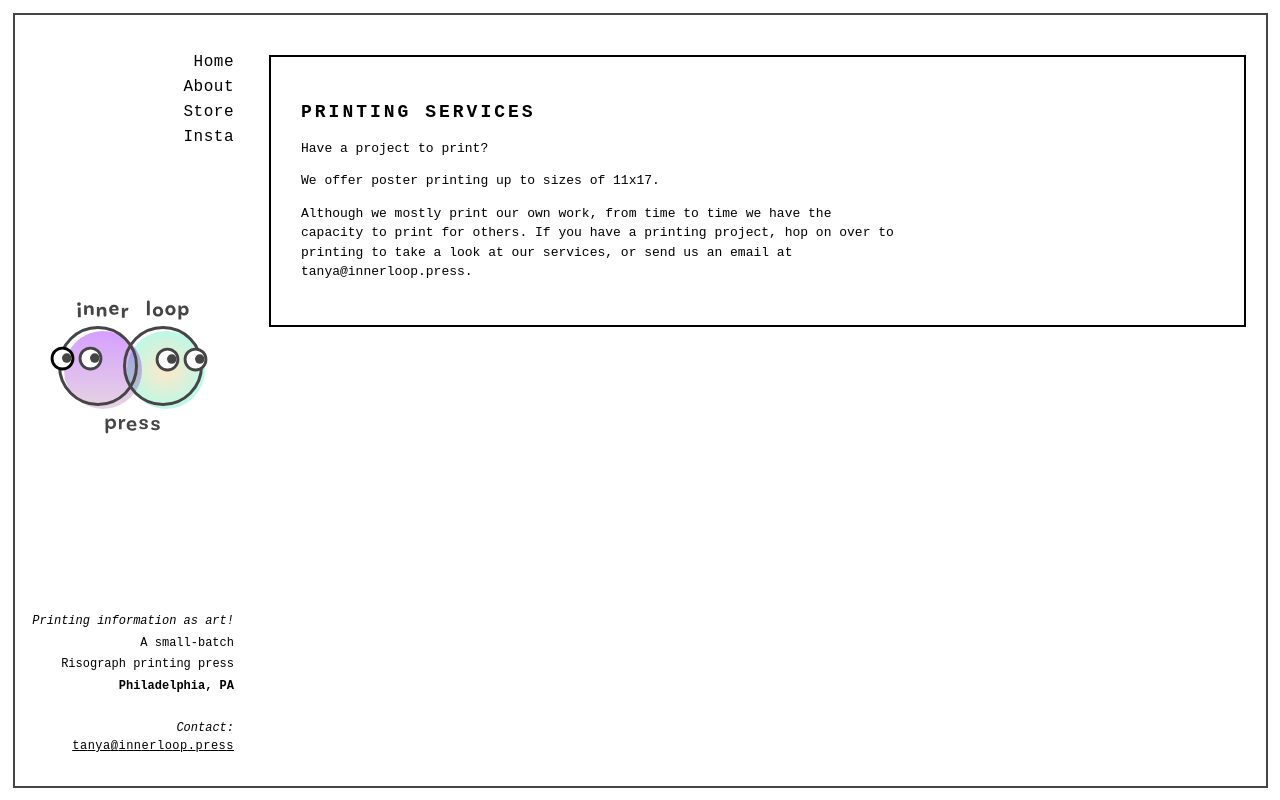
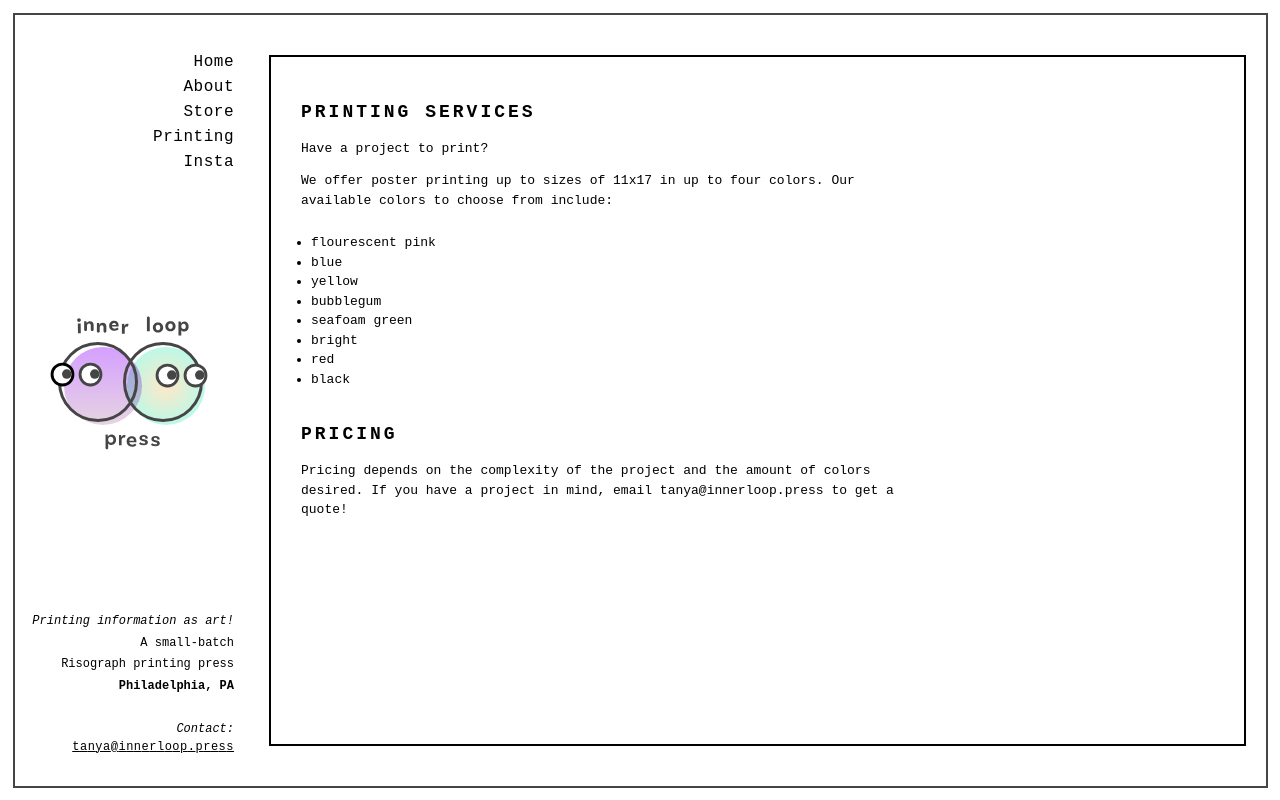
Before and after one commit to tanyabrassie/inner-loop-next, a Next.js app: page /printing in a window 1280 px wide. Built offline with nearby package versions, Linux system fonts and the light colour scheme.

Commit message:
printing info

```diff
--- a/src/app/components/Header.tsx
+++ b/src/app/components/Header.tsx
@@ -21,9 +21,9 @@ const Header = () => {
           <JazzyText text='Store' />
         </a>
 
-        {/* <a className={typographyStyles.link} href='/printing'>
+        <a className={typographyStyles.link} href='/printing'>
           <JazzyText text='Printing' />
-        </a> */}
+        </a>
         <a
           className={typographyStyles.link}
           href='https://instagram.com/innerloop.press'
--- a/src/app/printing/PrintingContent.tsx
+++ b/src/app/printing/PrintingContent.tsx
@@ -7,12 +7,25 @@ export const PrintingContent = () => {
         <h1 className={styles.header}>Printing Services</h1>
         <div className={styles.textContent}>
           <p>Have a project to print?</p>
-          <p>We offer poster printing up to sizes of 11x17.</p>
           <p>
-            Although we mostly print our own work, from time to time we have the
-            capacity to print for others. If you have a printing project, hop on
-            over to printing to take a look at our services, or send us an email
-            at tanya@innerloop.press.
+            We offer poster printing up to sizes of 11x17 in up to four colors.
+            Our available colors to choose from include:
+          </p>
+          <ul className={styles.list}>
+            <li> flourescent pink</li>
+            <li> blue</li>
+            <li> yellow</li>
+            <li>bubblegum</li>
+            <li> seafoam green</li>
+            <li> bright </li>
+            <li>red </li>
+            <li> black</li>
+          </ul>
+          <h1 className={styles.header}>Pricing</h1>
+          <p>
+            Pricing depends on the complexity of the project and the amount of
+            colors desired. If you have a project in mind, email
+            tanya@innerloop.press to get a quote!
           </p>
         </div>
       </div>
--- a/src/app/printing/printingContent.module.scss
+++ b/src/app/printing/printingContent.module.scss
@@ -18,6 +18,7 @@
   @extend .paragraphContainer;
   animation-name: appear;
   animation-duration: 0.5s;
+  height: 100%;
 }
 
 .header {
@@ -29,3 +30,9 @@
 .textContent {
   max-width: 600px;
 }
+
+.list {
+  padding-left: 10px;
+  padding-top: 10px;
+  padding-bottom: 20px;
+}
```
